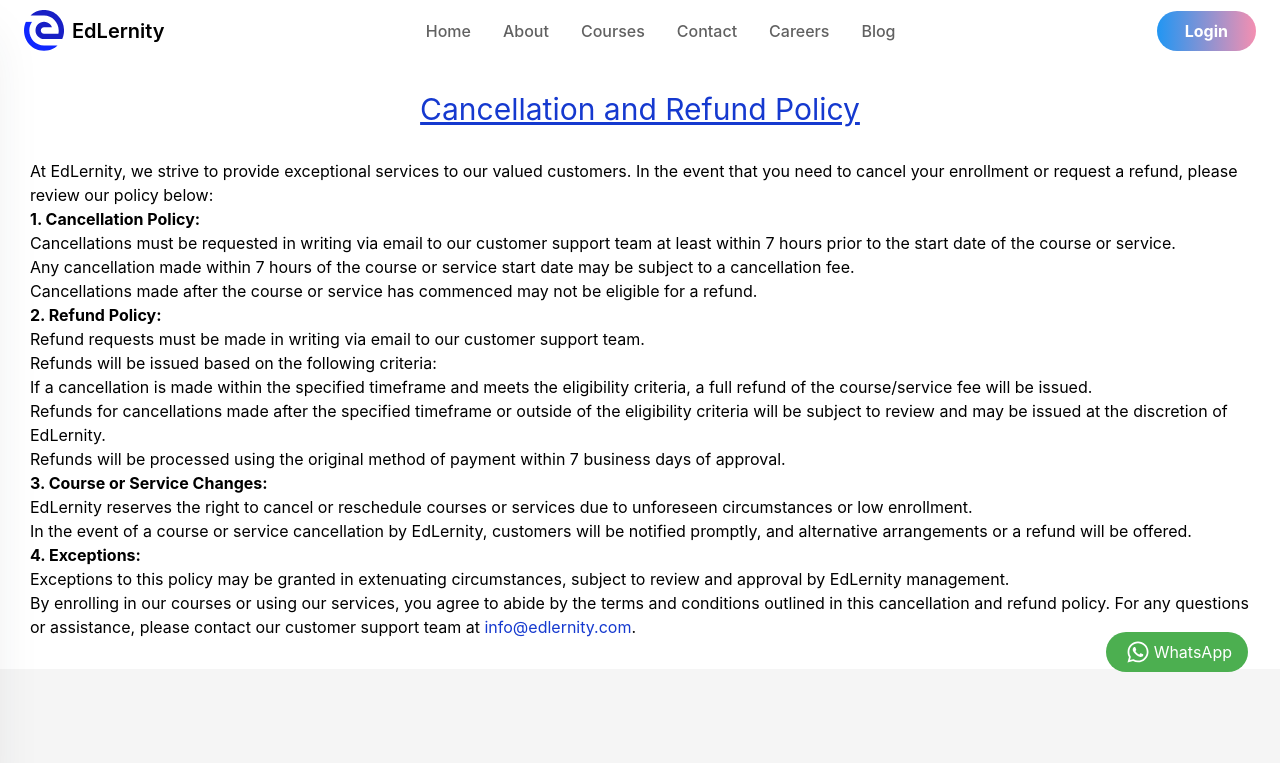
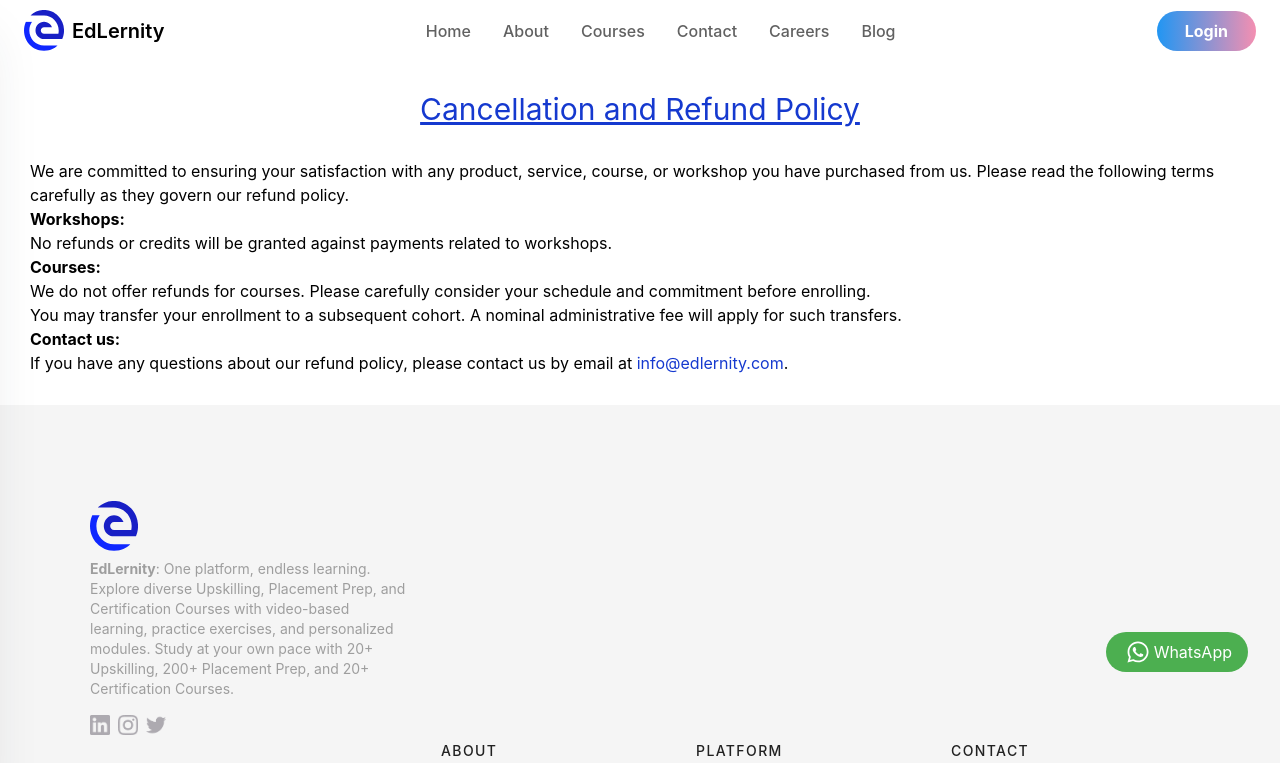
Before and after one commit to EdLernity/EdLernity, a React (Create React App) app: page /cancellation-and-refund-policy in a window 1280 px wide. Shown: the top 763 px of the page. Built offline with nearby package versions, Linux system fonts and the light colour scheme.

Commit message:
update 5 files

```diff
--- a/src/Components/CoursesOffered/CoursesOffered.jsx
+++ b/src/Components/CoursesOffered/CoursesOffered.jsx
@@ -115,7 +115,7 @@ function CoursesOffered() {
             <p class="text-base font-semibold text-center text-gray-600">Explore Our Courses</p>
             <p class="mt-6 flex items-baseline justify-center gap-x-2">
             Starting from
-              <span class="text-5xl font-bold tracking-tight text-gray-900">₹499</span>
+              <span class="text-5xl font-bold tracking-tight text-gray-900">₹ 599</span>
               <span class="text-sm font-semibold leading-6 tracking-wide text-gray-600">INR</span>
             </p>
             <span  class="mt-10 block w-full rounded-md bg-gray-900 px-3 py-2 text-center text-sm font-semibold text-white shadow-sm hover:bg-indigo-500 focus-visible:outline focus-visible:outline-2 focus-visible:outline-offset-2 focus-visible:outline-indigo-600">Explore</span>
@@ -177,7 +177,7 @@ function CoursesOffered() {
 
             <p class="text-base font-semibold text-gray-600">EdLernity's Lifetime subscription</p>
             <p class="mt-6 flex items-baseline justify-center gap-x-2">
-              <span class="text-5xl font-bold tracking-tight text-gray-900">₹ 689</span>
+              <span class="text-5xl font-bold tracking-tight text-gray-900">₹ 899</span>
               <span class="text-sm font-semibold leading-6 tracking-wide text-gray-600">INR</span>
             </p>
             <span  class="mt-10 block w-full rounded-md bg-gray-900 px-3 py-2 text-center text-sm font-semibold text-white shadow-sm hover:bg-indigo-500 focus-visible:outline focus-visible:outline-2 focus-visible:outline-offset-2 focus-visible:outline-indigo-600">Explore</span>
--- a/src/Components/Legal/CancellationandRefundPolicy.jsx
+++ b/src/Components/Legal/CancellationandRefundPolicy.jsx
@@ -1,8 +1,8 @@
 import React from 'react';
+import { Helmet } from 'react-helmet';
+import { NavLink } from 'react-router-dom';
 import BaseLayout from '../../Layout/BaseLayout';
-import { Helmet } from 'react-helmet';
 import './module.css';
-import { NavLink } from 'react-router-dom';
 
 function CancellationAndRefundPolicy() {
   return (
@@ -17,41 +17,23 @@ function CancellationAndRefundPolicy() {
         <h1 className='text-center justify-center text-3xl underline' style={{color:"rgba(21,57,207,1)"}}>Cancellation and Refund Policy</h1>
 
         <p className='mt-8'>
-          At EdLernity, we strive to provide exceptional services to our valued customers. In the event that you need to cancel your enrollment or request a refund, please review our policy below:
+          We are committed to ensuring your satisfaction with any product, service, course, or workshop you have purchased from us. Please read the following terms carefully as they govern our refund policy.
         </p>
 
-        <strong>1. Cancellation Policy:</strong>
+        <strong>Workshops:</strong>
         <ul>
-          <li>Cancellations must be requested in writing via email to our customer support team at least within 7 hours prior to the start date of the course or service.</li>
-          <li>Any cancellation made within 7 hours of the course or service start date may be subject to a cancellation fee.</li>
-          <li>Cancellations made after the course or service has commenced may not be eligible for a refund.</li>
+          <li>No refunds or credits will be granted against payments related to workshops.</li>
         </ul>
 
-        <strong>2. Refund Policy:</strong>
+        <strong>Courses:</strong>
         <ul>
-          <li>Refund requests must be made in writing via email to our customer support team.</li>
-          <li>Refunds will be issued based on the following criteria:
-            <ul>
-              <li>If a cancellation is made within the specified timeframe and meets the eligibility criteria, a full refund of the course/service fee will be issued.</li>
-              <li>Refunds for cancellations made after the specified timeframe or outside of the eligibility criteria will be subject to review and may be issued at the discretion of EdLernity.</li>
-            </ul>
-          </li>
-          <li>Refunds will be processed using the original method of payment within 7 business days of approval.</li>
+          <li>We do not offer refunds for courses. Please carefully consider your schedule and commitment before enrolling.</li>
+          <li>You may transfer your enrollment to a subsequent cohort. A nominal administrative fee will apply for such transfers.</li>
         </ul>
 
-        <strong>3. Course or Service Changes:</strong>
-        <ul>
-          <li>EdLernity reserves the right to cancel or reschedule courses or services due to unforeseen circumstances or low enrollment.</li>
-          <li>In the event of a course or service cancellation by EdLernity, customers will be notified promptly, and alternative arrangements or a refund will be offered.</li>
-        </ul>
-
-        <strong>4. Exceptions:</strong>
-        <ul>
-          <li>Exceptions to this policy may be granted in extenuating circumstances, subject to review and approval by EdLernity management.</li>
-        </ul>
-
+        <strong>Contact us:</strong>
         <p>
-          By enrolling in our courses or using our services, you agree to abide by the terms and conditions outlined in this cancellation and refund policy. For any questions or assistance, please contact our customer support team at <NavLink to="mailto:info@edlernity.com" style={{color:"rgba(21,57,207,1)"}}>info@edlernity.com</NavLink>.
+          If you have any questions about our refund policy, please contact us by email at <NavLink to="mailto:info@edlernity.com" style={{color:"rgba(21,57,207,1)"}}>info@edlernity.com</NavLink>.
         </p>
       </div>
     </BaseLayout>
--- a/src/Components/Memberpage/Member.jsx
+++ b/src/Components/Memberpage/Member.jsx
@@ -219,7 +219,7 @@ const enrollingAllCourses=true
           <div className="flex flex-col md:flex-row  text-white rounded-lg  lg:space-x-24 justify-center overflow-hidden  w-full">
             <div className="bg-[#181FC5] p-8 rounded-2xl flex flex-col items-center justify-between">
               <h2 className="text-4xl font-bold mb-4">Join</h2>
-              <p className="text-6xl font-bold mb-4">₹ 689</p>
+              <p className="text-6xl font-bold mb-4">₹ 899</p>
               <div className="border-t border-white w-full py-4">
                 <ul className="text-center space-y-4">
                   <li>Verified Certificates for lifetime</li>
```
Also changed, not shown: 2 other files (tests, documents, lock files or other folders).
